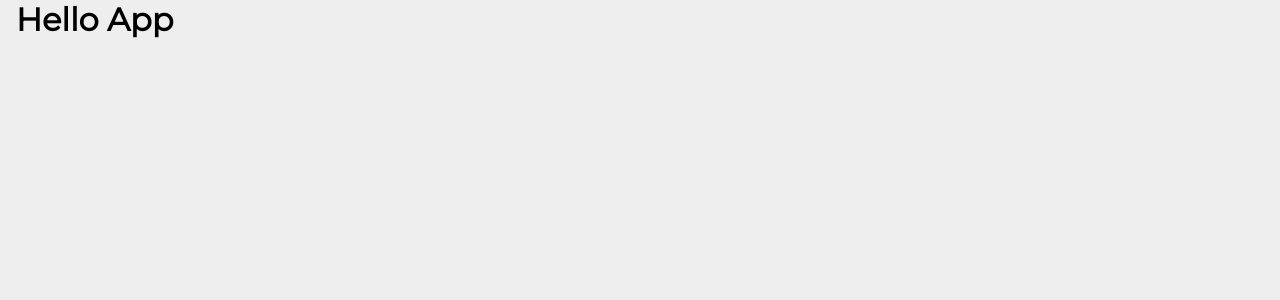
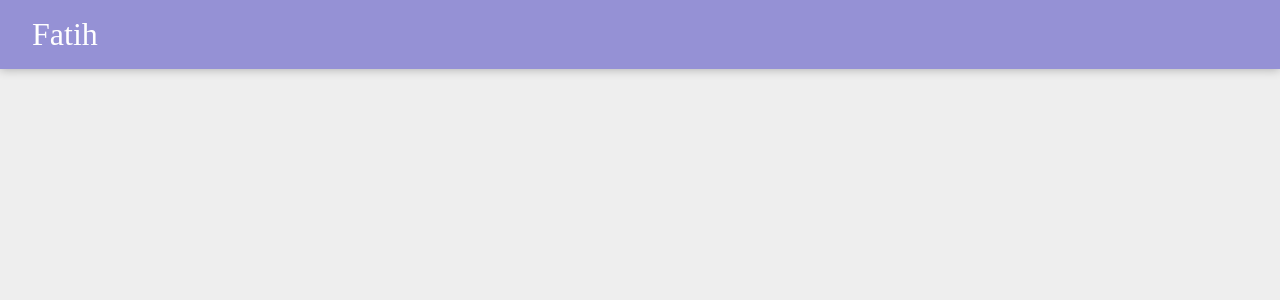
Before and after one commit to fatihkgm/keeperApp-React, a React (Create React App) app: page / in a window 1280 px wide. Shown: the top 300 px of the page. Built offline with nearby package versions, Linux system fonts and the light colour scheme; a web font is replaced by a local one.

Commit message:
header backgorun style updated

```diff
--- a/public/styles.css
+++ b/public/styles.css
@@ -12,7 +12,7 @@ body {
 }
 
 header {
-  background-color: #f5ba13;
+  background-color: #9591d5;
   margin: auto -16px;
   padding: 16px 32px;
   box-shadow: 0 0 10px 0 rgba(0, 0, 0, 0.3);
--- a/src/components/App.jsx
+++ b/src/components/App.jsx
@@ -1,9 +1,10 @@
 import React from "react";
+import Header from "./Header";
 
 function App() {
   return (
     <div>
-      <h1>Hello App</h1>
+      <Header />
     </div>
   );
 }
--- /dev/null
+++ b/src/components/Header.jsx
@@ -0,0 +1,11 @@
+import React from "react";
+
+function Header() {
+  return (
+    <header>
+      <h1>Fatih</h1>
+    </header>
+  );
+}
+
+export default Header;
--- a/src/index.js
+++ b/src/index.js
@@ -2,4 +2,5 @@ import React from "react";
 import ReactDOM from "react-dom";
 import App from "./components/App";
 
+
 ReactDOM.render(<App />, document.getElementById("root"));
```
